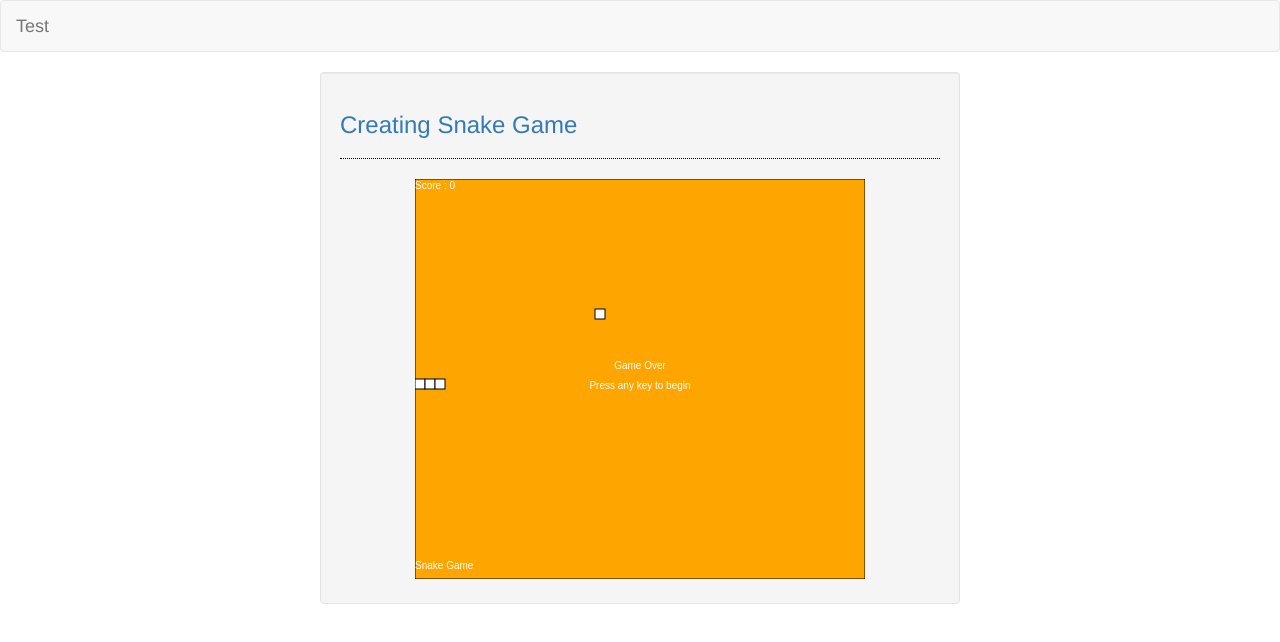
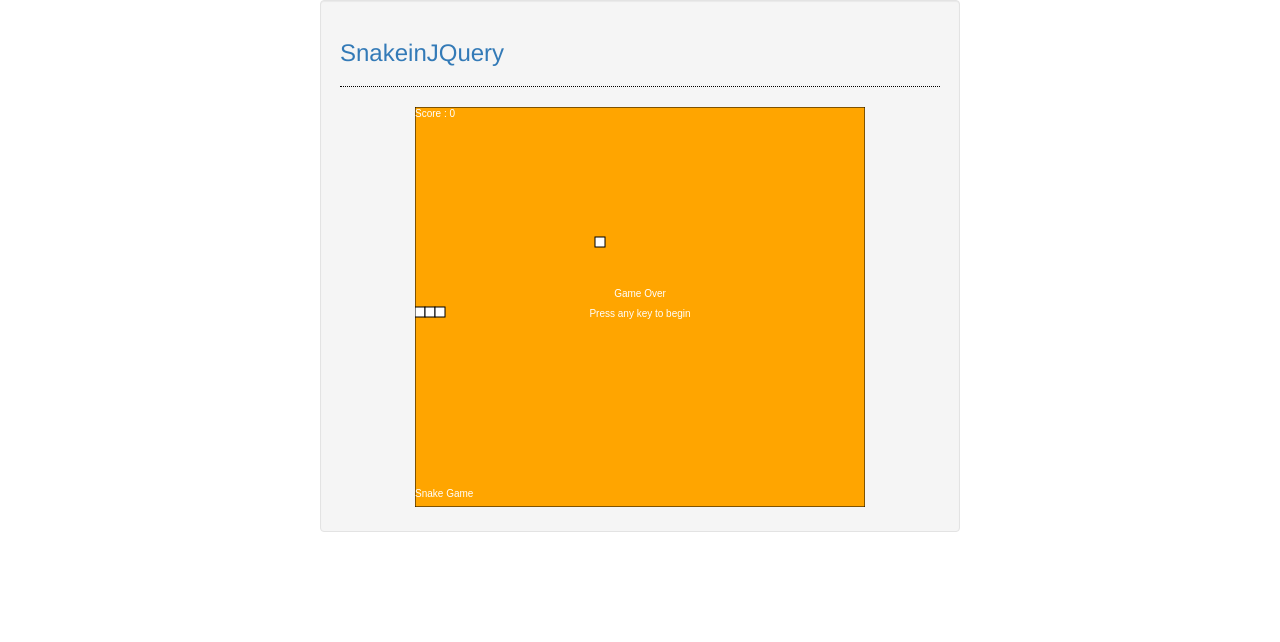
Before and after one commit to blvdeer/snakeInJquery, a plain HTML site: page index.html in a window 1280 px wide. Drawn offline with Linux system fonts and the light colour scheme.

Commit message:
Changed name and removed navbar

```diff
--- a/index.html
+++ b/index.html
@@ -1,19 +1,14 @@
 <!DOCTYPE html>
 <html lang="en">
     <head>
-        <title>Snake Game</title>
+        <title>SnakeinJQuery</title>
         <link rel="stylesheet" type="text/css" href="css/bootstrap.min.css" />
         <meta charset="UTF-8" name="viewport" content="width=device-width, initial-scale=1">
     </head>
     <body>
-        <nav class="navbar navbar-default">
-            <div class="container-fluid">
-                <a class="navbar-brand" href="#">Test</a>
-            </div>
-        </nav>
         <div class="col-md-3"></div>
         <div class="col-md-6 well">
-            <h3 class="text-primary">Creating Snake Game</h3>
+            <h3 class="text-primary">SnakeinJQuery</h3>
             <hr style="border-top: 1px dotted #000;"/>
             <center>
                 <canvas id="canvas" width="450" height="400">
```
